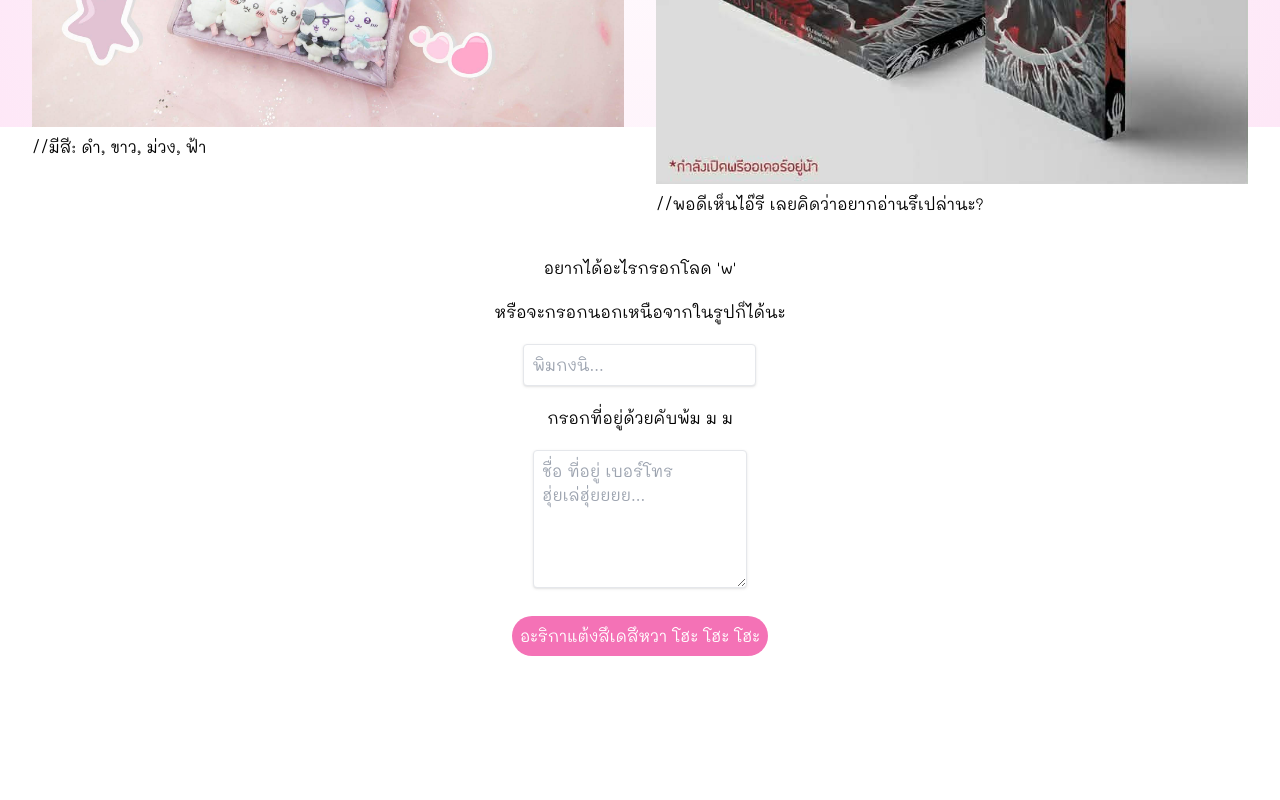
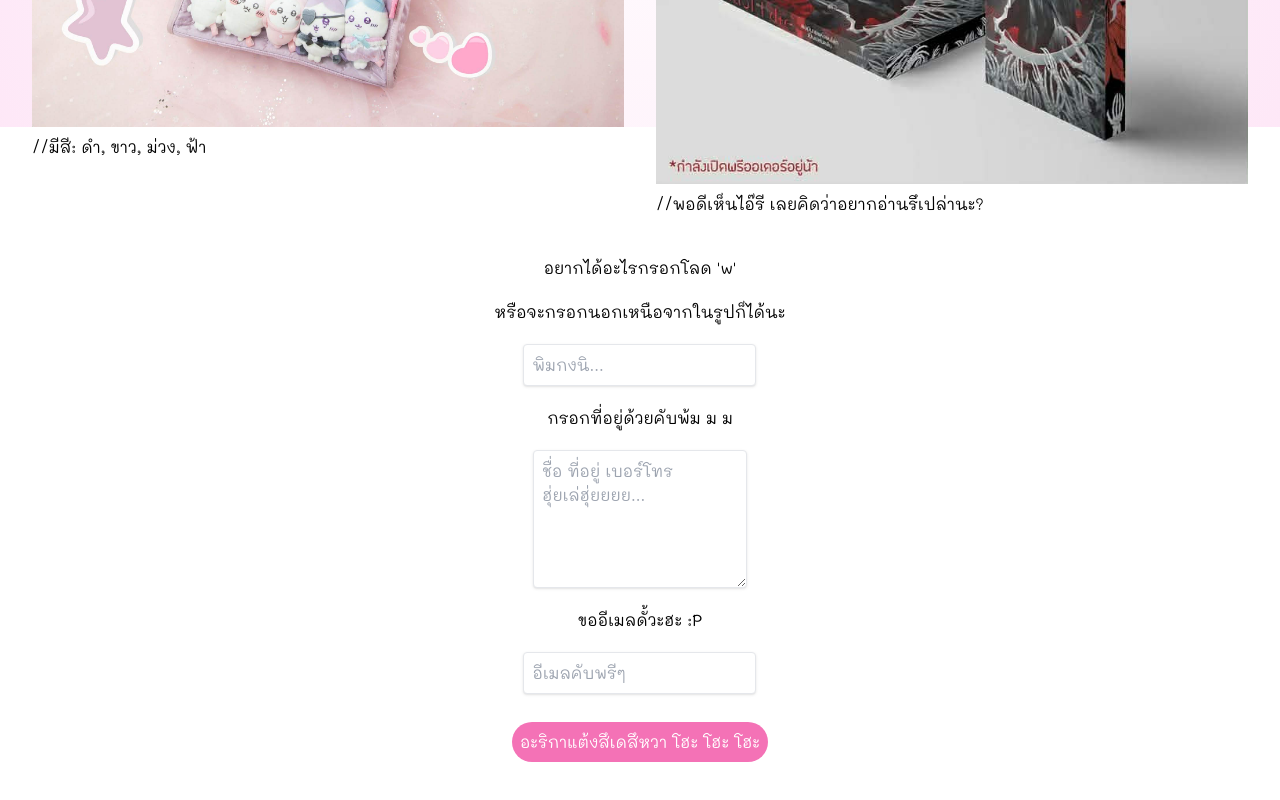
Before and after one commit to faysiripa/HBD-Ice-Chan, a React (Vite) app in the folder client/: page /select-gift in a window 1280 px wide. Shown: the part 673-1473 px from the top of the page. Before the commit the page ends 1441 px from the top, so only its background shows below. Built offline with nearby package versions, Linux system fonts and the light colour scheme; no server answers.

Commit message:
fix name and add email input

```diff
--- a/client/src/pages/SelectGift.jsx
+++ b/client/src/pages/SelectGift.jsx
@@ -82,7 +82,8 @@ const SelectGift = () => {
                         className="flex flex-col gap-5 justify-center items-center"
                     >
                         <input
-                            name="gift"
+                            // name="gift"
+                            name="name"
                             type="text"
                             value={gift}
                             onChange={(e) => setGift(e.target.value)}
@@ -92,13 +93,22 @@ const SelectGift = () => {
                         />
                         <label>กรอกที่อยู่ด้วยคับพ้ม ม ม</label>
                         <textarea
-                            name="address"
+                            // name="address"
+                            name="message"
                             type="text"
                             value={address}
                             onChange={(e) => setAddress(e.target.value)}
                             rows={5}
                             className="border p-2 rounded shadow w-5/6"
                             placeholder="ชื่อ ที่อยู่ เบอร์โทร ฮุ่ยเล่ฮุ่ยยยย..."
+                            required
+                        />
+                        <label>ขออีเมลดั้วะฮะ :P</label>
+                        <input
+                            name="email"
+                            type="email"
+                            className="border p-2 rounded shadow"
+                            placeholder="อีเมลคับพรี่ๆ"
                             required
                         />
                         <button
```
